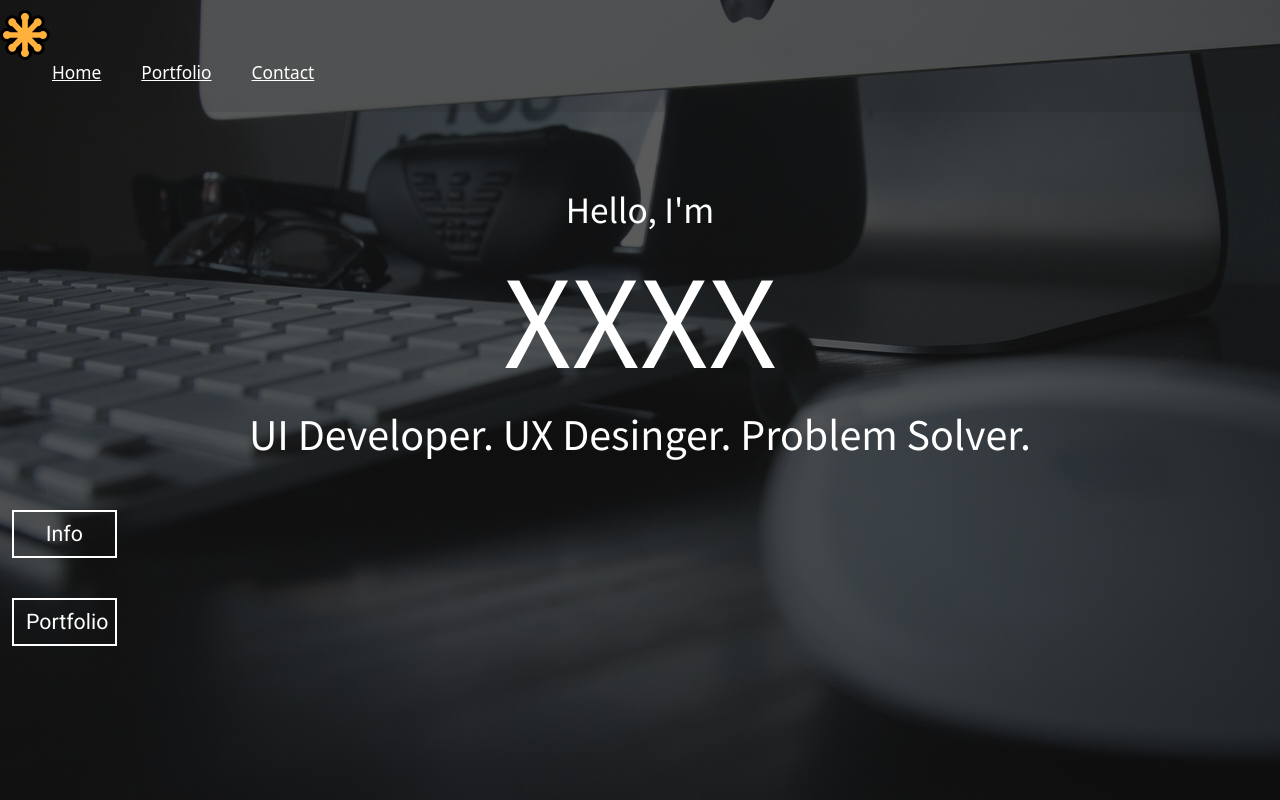
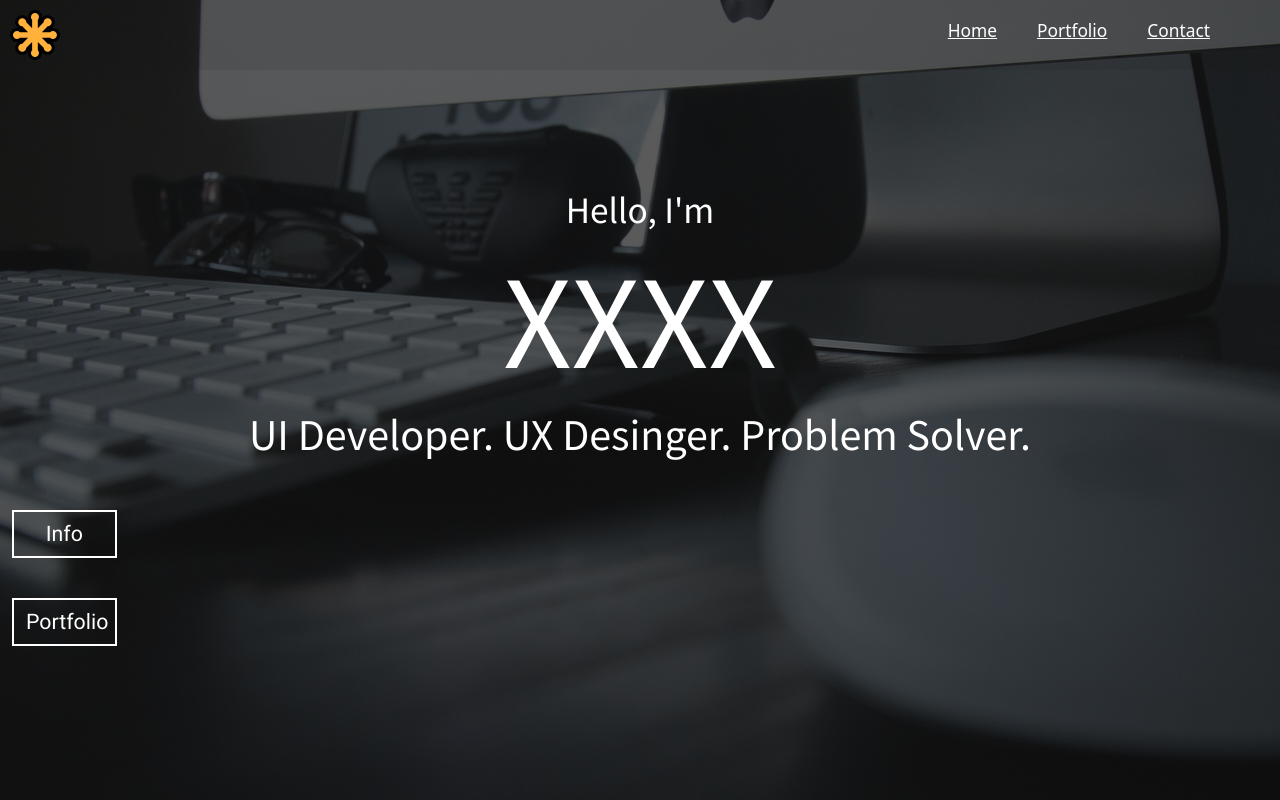
Before and after one commit to catalinuh/personal-website-evaluation, a React (Create React App) app: page / in a window 1280 px wide. Shown: the top 800 px of the page. Built offline with nearby package versions, Linux system fonts and the light colour scheme.

Commit message:
update: Styling

```diff
--- a/public/style.css
+++ b/public/style.css
@@ -339,3 +339,22 @@ textarea {
 } */
 
 /* My CSS */
+
+.navigation {
+  display: flex;
+  justify-content: flex-end;
+  align-content: center;
+}
+
+.logo {
+  margin-right: auto;
+  padding-left: 10px;
+}
+
+.primary-nav {
+  align-self: flex-end;
+}
+
+a {
+  text-decoration: none;
+}
```
